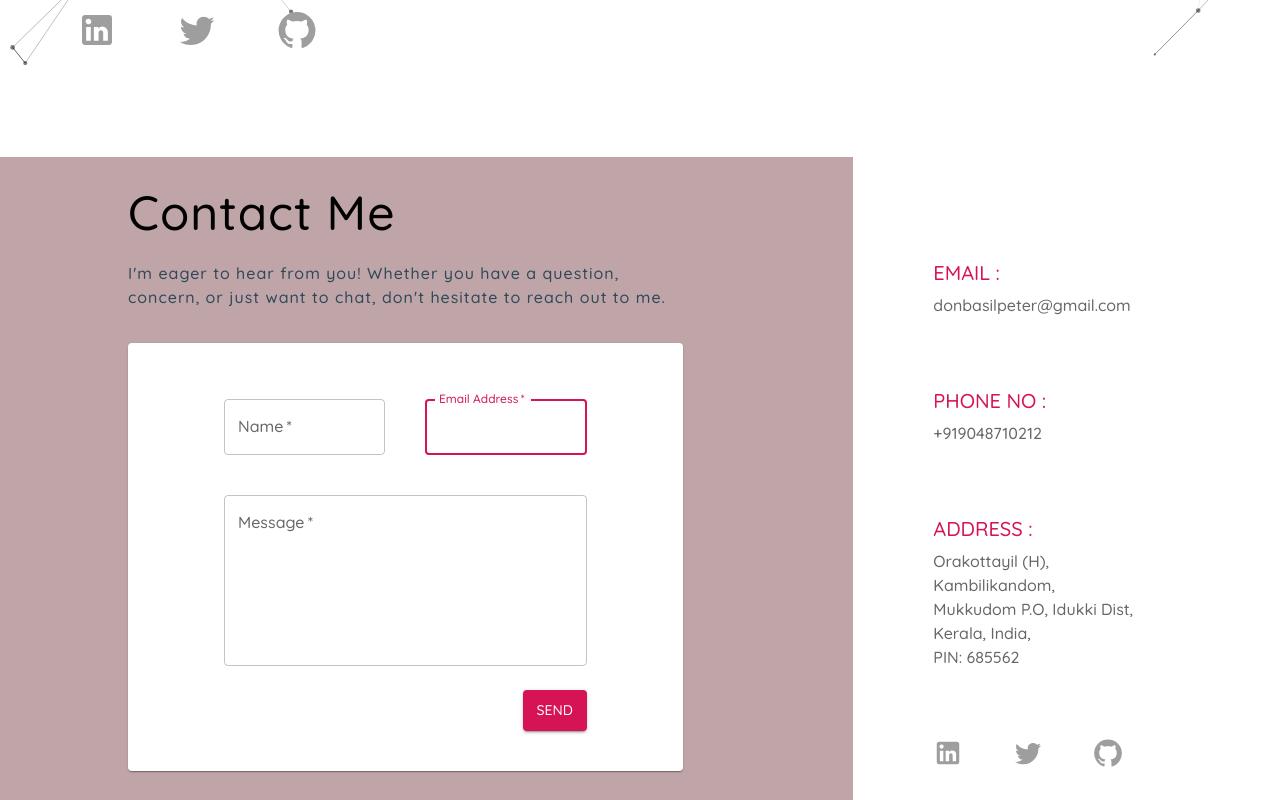
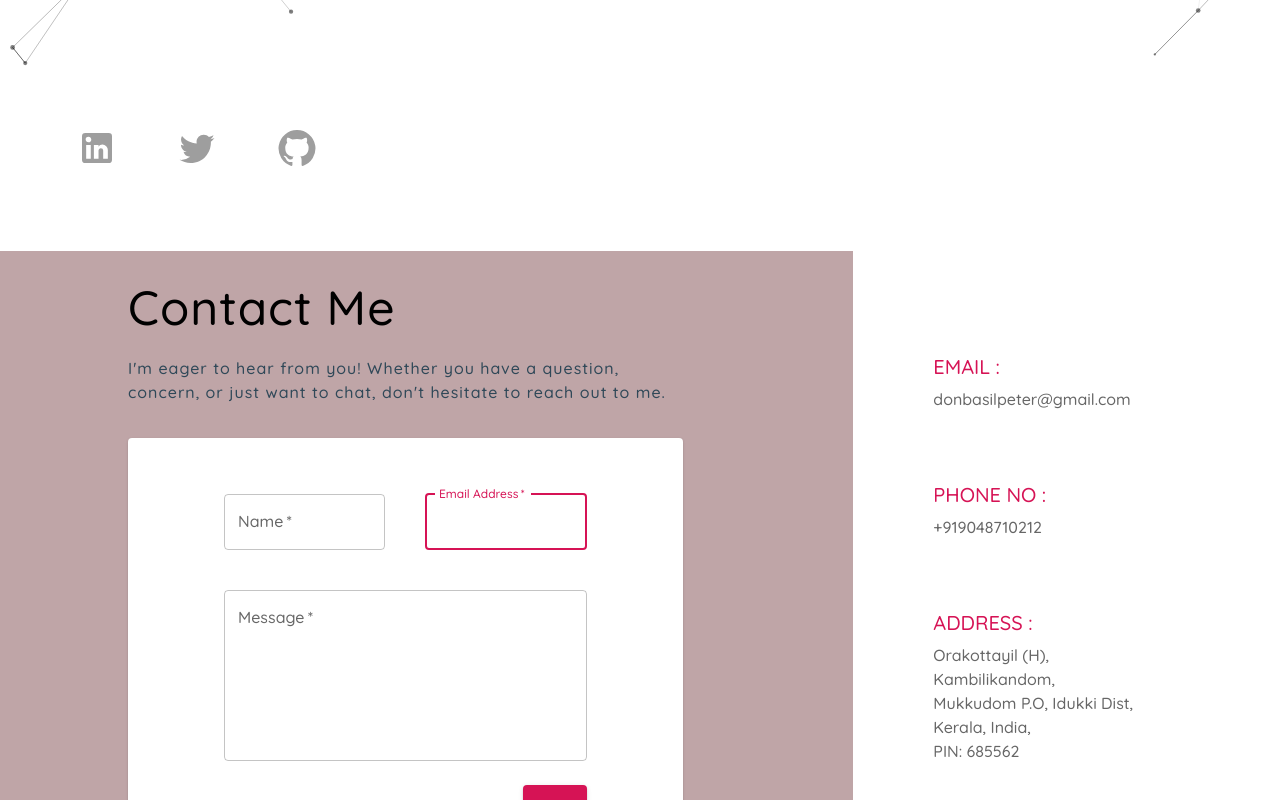
Before and after one commit to Donbasilpeter/portfolio-frontend-test, a React (Vite) app in the folder portfolio-app/: page / in a window 1280 px wide. Shown: the part 720-1520 px from the top of the page. Built offline with nearby package versions, Linux system fonts and the light colour scheme.

Commit message:
alignment fixes

```diff
--- a/portfolio-app/src/App.tsx
+++ b/portfolio-app/src/App.tsx
@@ -76,8 +76,10 @@ const App = () => {
           <CssBaseline />
           <Header />
           <Box component="main" sx={{ height: "100%", width: "100%" }}>
-            <div ref={homeRef}><Home /></div>
-            <div ref={contactRef}><Contact/></div>
+          <div ref={homeRef}><Home /></div>
+
+          <div ref={contactRef}><Contact/></div>
+
           </Box>
         </Box>
       </ThemeProvider>
--- a/portfolio-app/src/components/Home/home.tsx
+++ b/portfolio-app/src/components/Home/home.tsx
@@ -10,7 +10,7 @@ const Home = () => {
   const theme = useTheme();
 
   return (
-    <Box sx={{ height: "100vh", width: "100%" }}>
+    <Box sx={{ height: "100%", width: "100%" }}>
       <ParticlesHome/>
       <Grid
         container
@@ -32,7 +32,7 @@ const Home = () => {
             <Button variant="contained" sx={{ width: 200, px: 2,py:1, mt: 4 }}>
               <Typography variant="body1">Learn More</Typography>
             </Button>
-            <SocialMediaGrid fontSize = {40}sx={{position:"absolute",bottom:"3vh", width:"25rem", display: { xs: "none", sm: "none", md: "flex" }}} />
+            <SocialMediaGrid fontSize = {40}sx={{position:"relative",mt:{xs:2, md:"14rem"}, width:"25rem", display: { xs: "none", sm: "none", md: "flex" }}} />
           </Box>
         </Grid>
         <Grid xs={12} md={6} alignItems="center"
@@ -40,8 +40,8 @@ const Home = () => {
         <Box
         component="img"
         sx={{
-          height: {xs:"80%",md:"60%"},
-          width: {xs:"100%",md:"90%"},
+          height: {xs:"auto",md:"60%"},
+          width: {xs:"auto",md:"90%"},
           mt:{xs:"10%",md:"23%"},
           px:{xs:"auto"},
 
--- a/portfolio-app/src/components/contact/contact.tsx
+++ b/portfolio-app/src/components/contact/contact.tsx
@@ -37,7 +37,7 @@ const Contact = () => {
   }));
 
   return (
-    <Box sx={{ height:  {xs:"200vh",md:"100vh"}, width: "100%" }}>
+    <Box sx={{ height:"100%", width: "100%" }}>
       <ToastContainer />
       <Box sx={{ height: "100%", pt: { xs:"17%",md: "6%" }, width: "100%" }}>
         <Grid
@@ -66,7 +66,7 @@ const Contact = () => {
               </Typography>
             </Box>
             <Card
-              sx={{ ml: { md: "15%" }, mr: { md: "20%" }, mt: { xs:"10%",md: "4%" }, mb: { xs:"5%" } }}
+              sx={{ ml: { md: "15%" }, mr: { md: "20%" }, mt: { xs:"10%",md: "4%" }, mb: { xs:"8rem" } }}
             >
               <CardContent>
                 <Box component="form" onSubmit={handleSubmit} sx={{ mt: 3 }}>
```
